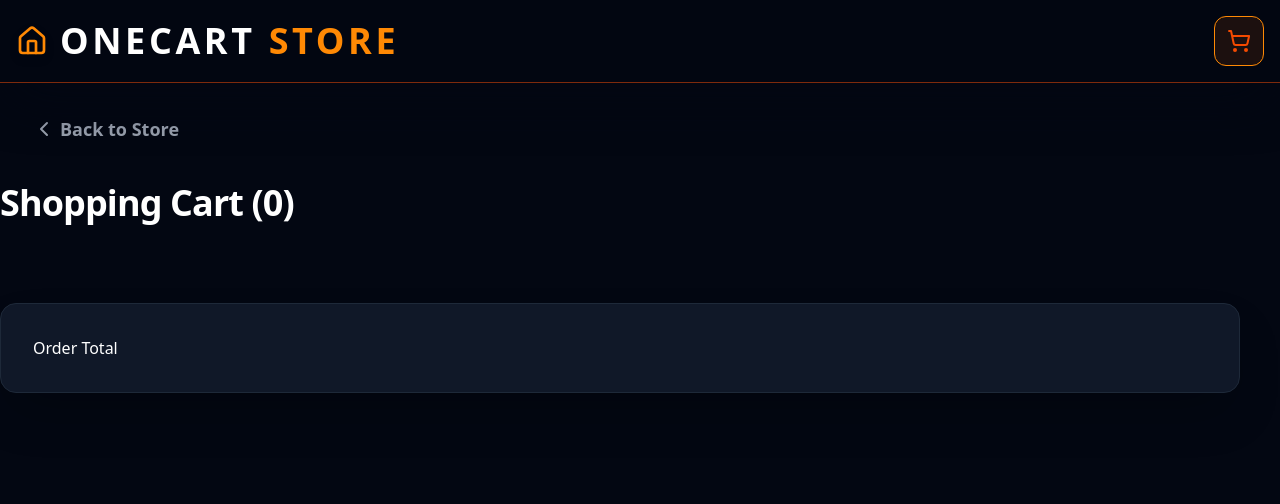
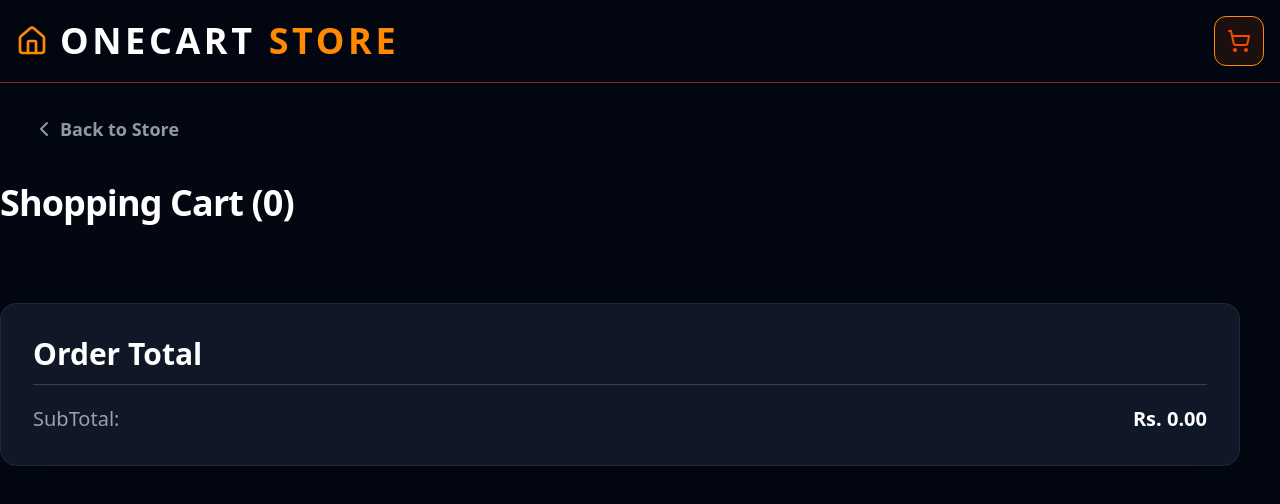
Before and after one commit to malikahsan13/ecommerce_app_react, a React (Vite) app: page /cart in a window 1280 px wide. Shown: the top 504 px of the page. Built offline with nearby package versions, Linux system fonts and the light colour scheme.

Commit message:
set styling of order total

```diff
--- a/src/pages/Cart.jsx
+++ b/src/pages/Cart.jsx
@@ -23,12 +23,18 @@ const Cart = () => {
       {cart.map(item=> <CartItem key={item.id} item={item} />)}
     </div>
     <div className="lg:col-span-1 p-8 bg-gray-900 rounded-2xl shadow-2xl border-1-4 sticky top-20 h-fit border border-gray-800">
-      <h3>
+      <h3 className="text-3xl font-bold text-white mb-5 border-b border-y-gray-700 pb-3 flex items-center space-x-2">
         <div>
           <span className="flex justify-between"></span>
           <span>Order Total</span>
         </div>
       </h3>
+      <div className="space-y-4 text-gray-400">
+        <div className="flex justify-between text-xl">
+          <span>SubTotal: </span>
+          <span className="font-semibold text-white">Rs. {cartTotal.toFixed(2)}</span>
+        </div>
+      </div>
     </div>
 
   </div>
```
